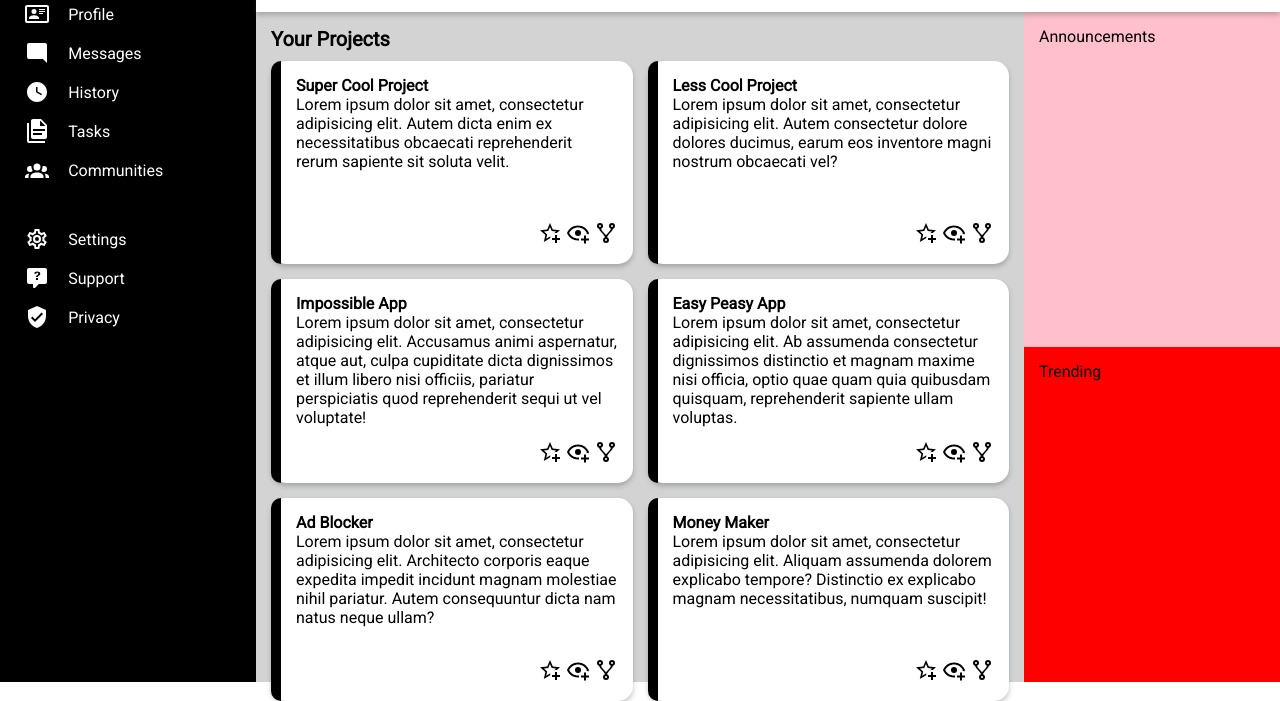
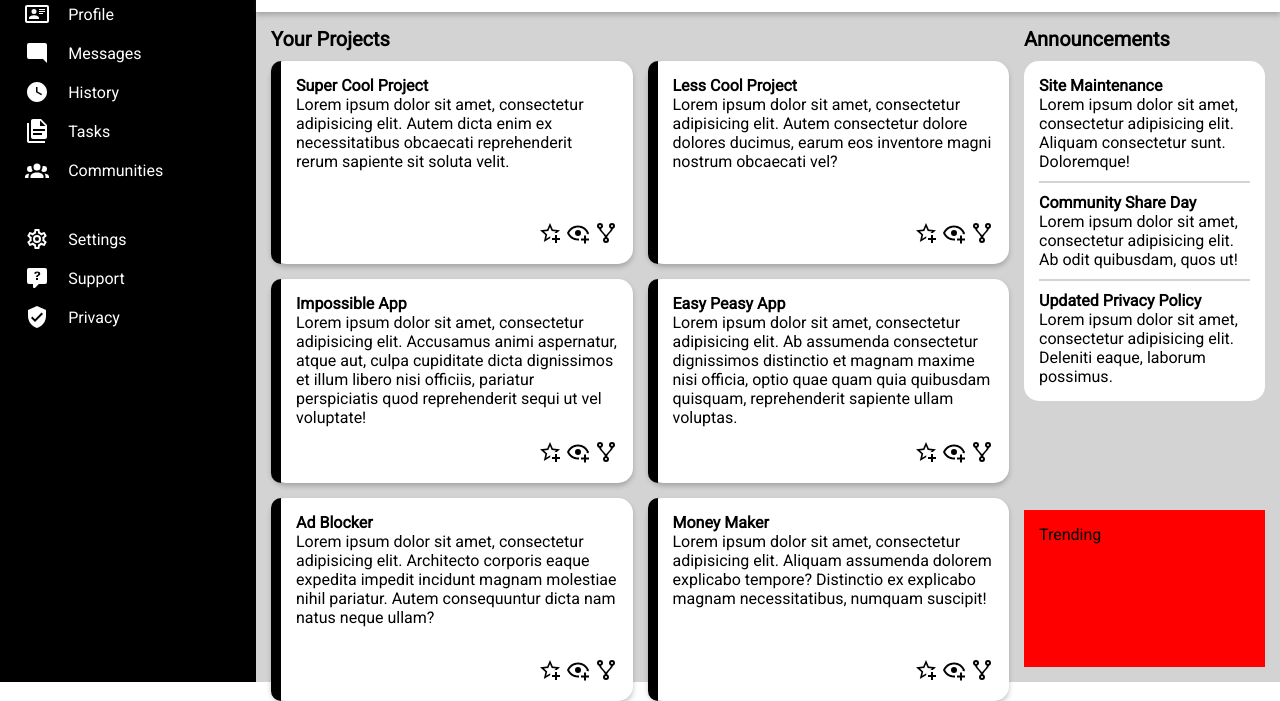
Before and after one commit to helloxmoto11/admin-dashboard, a plain HTML site: page index.html in a window 1280 px wide. Shown: the part 118-819 px from the top of the page. Drawn offline with Linux system fonts and the light colour scheme.

Commit message:
Announcements done.

```diff
--- a/index.html
+++ b/index.html
@@ -173,7 +173,8 @@
                 <div class="card-content">
                     <div>
                         <p>Impossible App</p>
-                        <p>Lorem ipsum dolor sit amet, consectetur adipisicing elit. Accusamus animi aspernatur, atque aut,
+                        <p>Lorem ipsum dolor sit amet, consectetur adipisicing elit. Accusamus animi aspernatur, atque
+                            aut,
                             culpa cupiditate dicta dignissimos et illum libero nisi officiis, pariatur perspiciatis quod
                             reprehenderit sequi ut vel voluptate!</p>
                     </div>
@@ -227,7 +228,8 @@
                         <p>Ad Blocker</p>
                         <p>Lorem ipsum dolor sit amet, consectetur adipisicing elit. Architecto corporis eaque expedita
                             impedit
-                            incidunt magnam molestiae nihil pariatur. Autem consequuntur dicta nam natus neque ullam?</p>
+                            incidunt magnam molestiae nihil pariatur. Autem consequuntur dicta nam natus neque
+                            ullam?</p>
                     </div>
                     <div>
                         <svg style="width:24px;height:24px" viewBox="0 0 24 24">
@@ -273,7 +275,28 @@
     </div>
     <div class="right">
         <div class="announcements">
-            Announcements
+            <p>Announcements</p>
+            <div class="announcement-card">
+
+                <div class="site-mtx">
+                    <p>Site Maintenance</p>
+                    <p>Lorem ipsum dolor sit amet, consectetur adipisicing elit. Aliquam consectetur
+                        sunt. Doloremque!</p>
+                </div>
+                <div class="divider"></div>
+                <div class="community-share-day">
+                    <p>Community Share Day</p>
+                    <p>Lorem ipsum dolor sit amet, consectetur adipisicing elit. Ab odit quibusdam, quos
+                        ut!</p>
+                </div>
+                <div class="divider"></div>
+                <div class="privacy-policy">
+                    <p>Updated Privacy Policy</p>
+                    <p>Lorem ipsum dolor sit amet, consectetur adipisicing elit. Deleniti eaque, laborum
+                        possimus.</p>
+                </div>
+
+            </div>
         </div>
         <div class="trending">
             Trending
--- a/style.css
+++ b/style.css
@@ -194,11 +194,35 @@ button {
     grid-column: 2/3;
     grid-row: 1/3;
     display: grid;
+    padding: 15px 15px 15px 0
 }
 
-.announcements {
-    background-color: pink;
+
+
+.announcements > p {
+    font-weight: bold;
+    margin-bottom: 10px;
+    font-size: 1.25rem;
+}
+
+.announcement-card {
     padding: 15px;
+    background-color: white;
+    display: grid;
+    border-radius: 15px;
+}
+
+.site-mtx p:first-child,
+.community-share-day p:first-child,
+.privacy-policy p:first-child {
+    font-weight: bold;
+}
+
+.divider {
+    height: 2px;
+    background-color: lightgray;
+    margin-top: 10px;
+    margin-bottom: 10px;
 }
 
 .trending {
```
